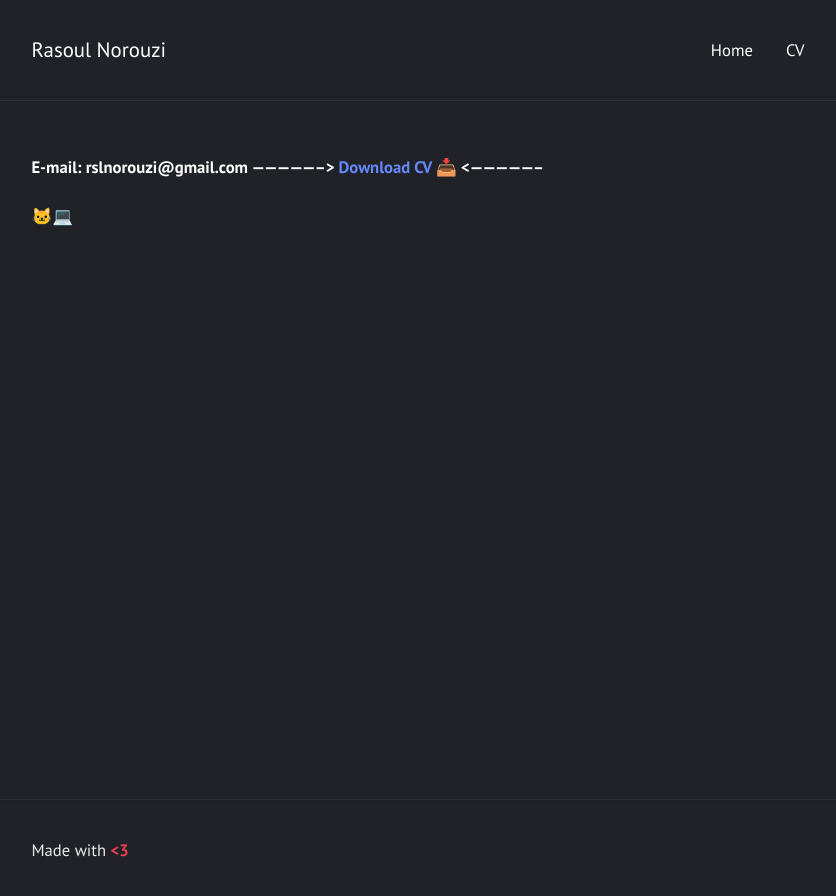
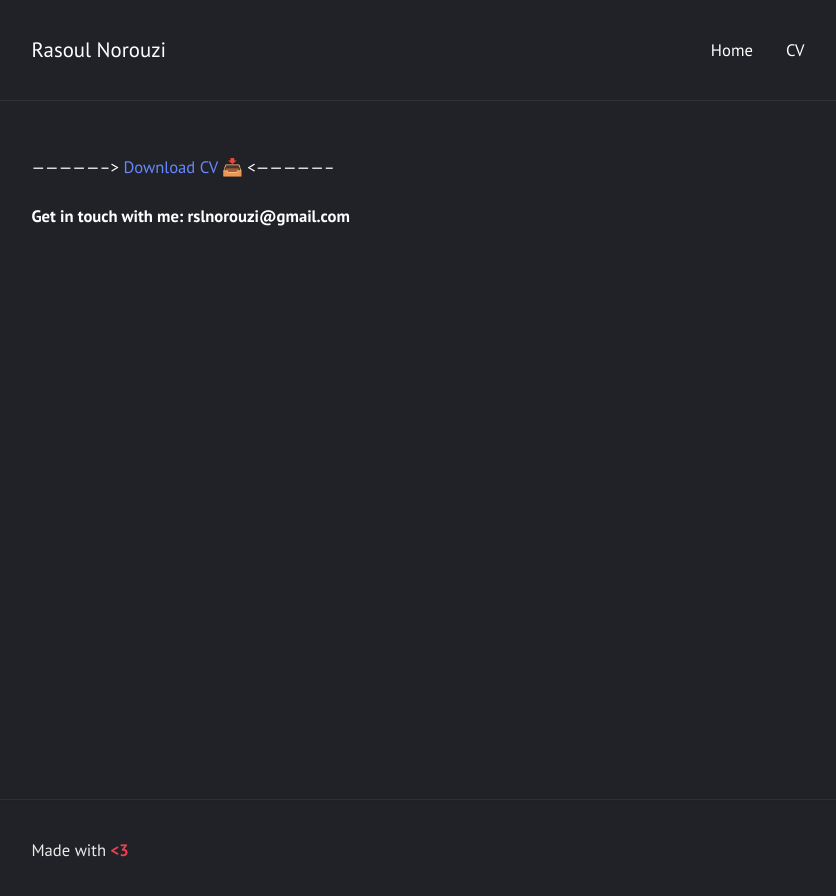
Before and after one commit to rasoulnorouzi/rasoulnorouzi.github.io, a Jekyll site: the page built from cv.md, in a window 1280 px wide. Shown: the top 896 px of the page, without its empty margins (222-1058 px from the left). Built offline with Jekyll 4.4.1, drawn with Linux system fonts in a browser that asks for light colours.

Commit message:
Update cv.md

```diff
--- a/cv.md
+++ b/cv.md
@@ -1,5 +1,6 @@
 ---
 layout: page
 ---
-#### E-mail: rslnorouzi@gmail.com  -----------------> [Download CV 📥](../sources/CV/rasoul_norouzi_cv.pdf) <-----------------
-🐱‍💻
+-----------------> [Download CV 📥](../sources/CV/rasoul_norouzi_cv.pdf) <-----------------
+
+#### Get in touch with me: rslnorouzi@gmail.com
```
